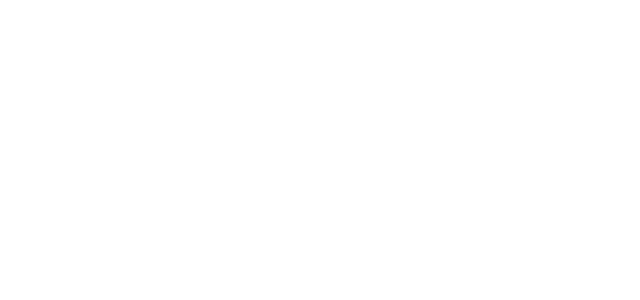
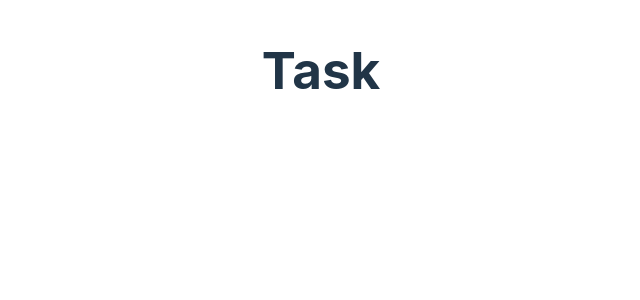
Before and after one commit to oskcarsv/products-storage-front, a React (Vite) app: page /task in a window 1280 px wide. Shown: the top 300 px of the page, without its empty margins (319-959 px from the left). Built offline with nearby package versions, Linux system fonts and the light colour scheme.

Commit message:
create components structure

```diff
--- a/src/pages/task/taskPage.jsx
+++ b/src/pages/task/taskPage.jsx
@@ -5,10 +5,32 @@
 
 export const TaskPage = () => {
   return (
+
     <div className="task-container">
-      <div className="">
+      {/* Head */}
+      <nav className="task-navbar">
+          <h1>Task</h1>
+      </nav>
 
-      </div>
+      {/* Body */}
+      <article className="task-content">
+
+        {/* content */}
+        <section className="task-list">
+
+        </section>
+
+        <section className="task-view">
+
+          <div className="task-progress">
+          </div>
+
+          <div className="task-create">
+          </div>
+
+        </section>
+
+      </article>
     </div>
   );
 };
```
